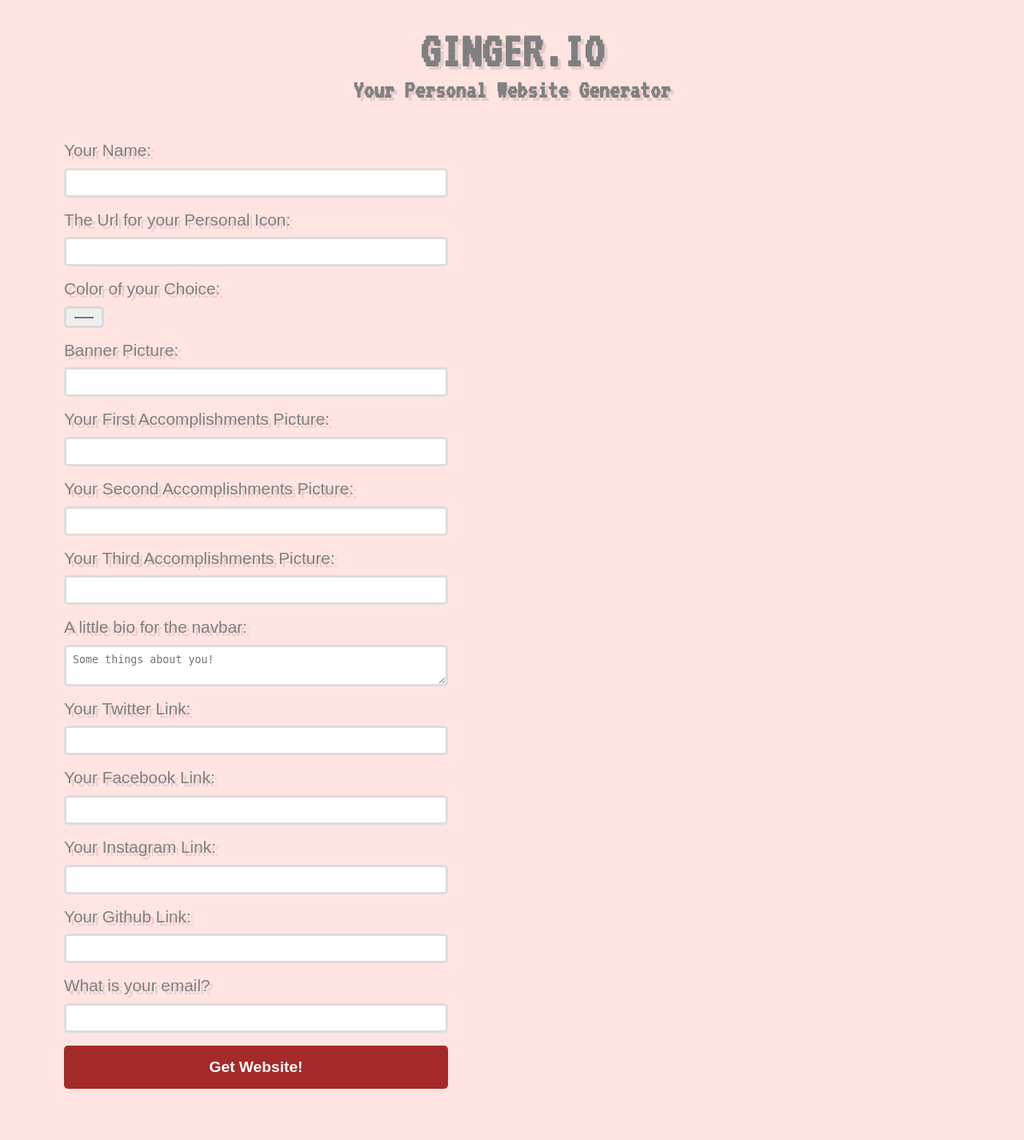
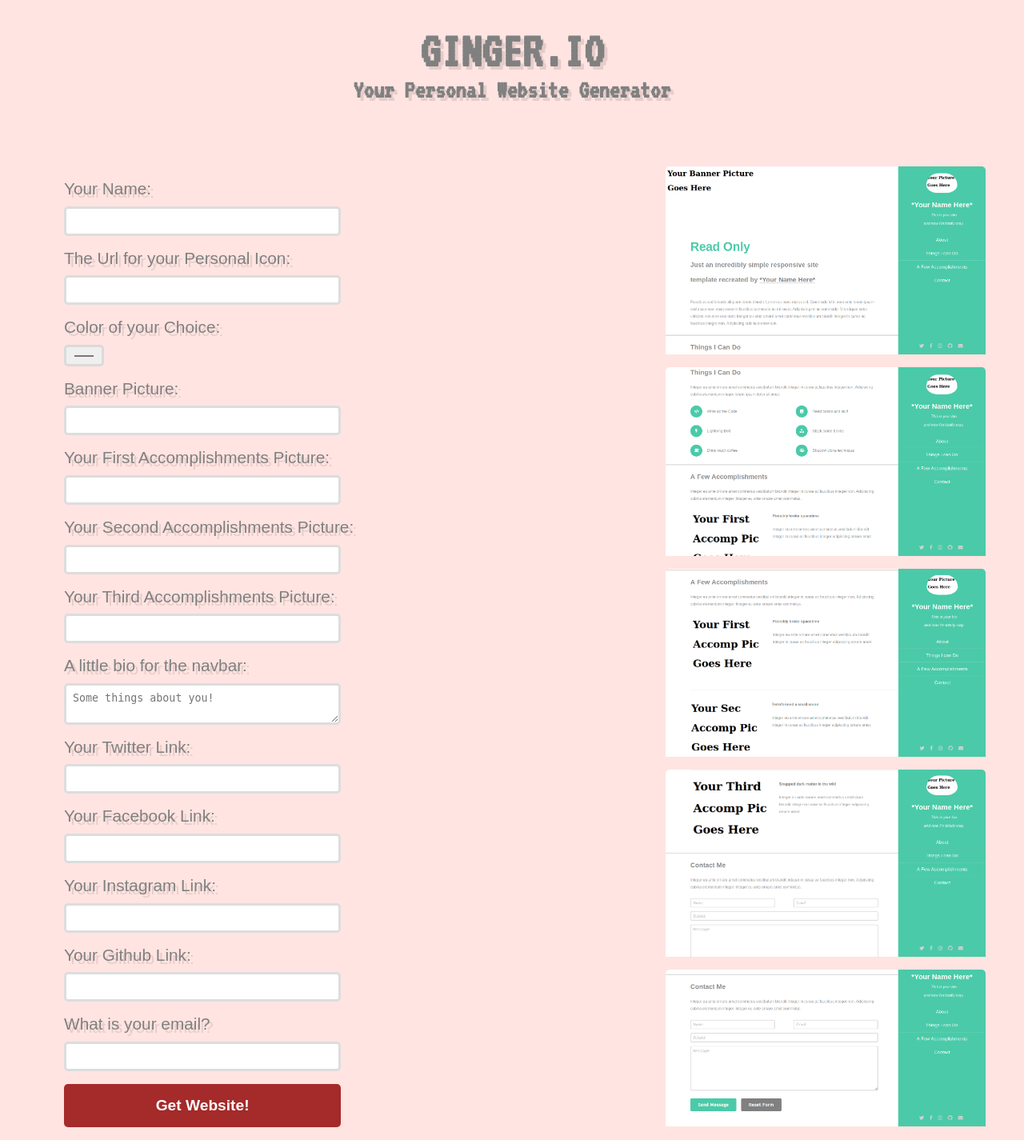
Before and after one commit to ginggk/hosting-custom-websites, a Django app: page / in a window 1280 px wide. Shown: the whole page at 80% size. Before the commit the page ends 1361 px from the top, so only its background shows below. Run offline with Django 3.2, Linux system fonts and the light colour scheme.

Commit message:
put the preview pictures in so the user can see what the website will look like

```diff
--- a/app/templates/information.html
+++ b/app/templates/information.html
@@ -19,6 +19,8 @@
     <div class="description-holder">
         <h1 class="description"> Your Personal Website Generator </h1>
     </div>
+    <section class="whole-section">
+        <section class="first-section">
             <div class="form-container">
                 <form class="form" action="{% url 'information' %}" method="POST">
                     {% csrf_token %}
@@ -79,6 +81,15 @@
                     </div>
                 </form>
             </div>
+        </section>
+        <section class="second-section">
+            <img class="first-preview" src="{% static 'images/template-example.png' %}">
+            <img class="second-preview" src="{% static 'images/template-ex2.png' %}">
+            <img class="third-preview" src="{% static 'images/template-ex3.png' %}">
+            <img class="fourth-preview" src="{% static 'images/template-example4.png' %}">
+            <img class="fifth-preview" src="{% static 'images/template-example-5.png' %}">
+        </section>
+    </section>
 </body>
 
 </html>
```
Lines whose indentation alone changed are shown as unchanged.
